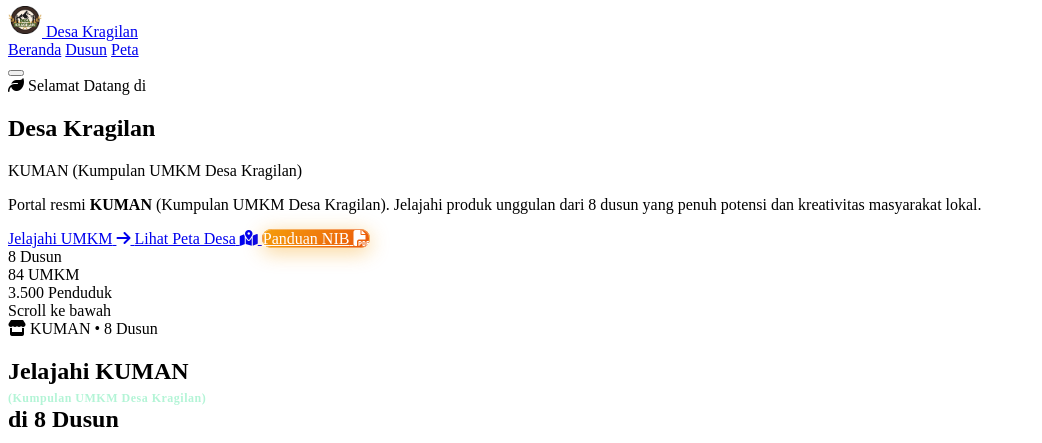
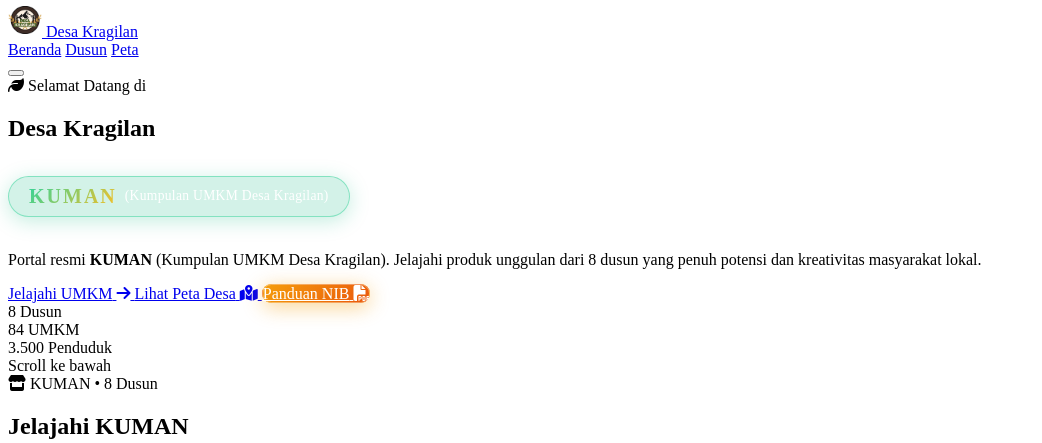
Before and after one commit to royan4321/webdesa, a website with bundled scripts: page index.html in a window 1280 px wide. Shown: the part 851-1294 px from the top of the page, without its empty margins (0-1042 px from the left). Built offline with nearby package versions, Linux system fonts and the light colour scheme.

Commit message:
fix: samakan tampilan kapsul KUMAN di HP dan PC dengan inline style dan cache-busting v=3.0

```diff
--- a/index.html
+++ b/index.html
@@ -16,7 +16,7 @@
     <link rel="preconnect" href="https://fonts.gstatic.com" crossorigin>
     <link href="https://fonts.googleapis.com/css2?family=Plus+Jakarta+Sans:ital,wght@0,200..800;1,200..800&family=Playfair+Display:wght@400;500;600;700&display=swap" rel="stylesheet">
     <link rel="stylesheet" href="https://cdnjs.cloudflare.com/ajax/libs/font-awesome/6.5.1/css/all.min.css">
-    <link rel="stylesheet" href="style.css?v=2.2">
+    <link rel="stylesheet" href="style.css?v=3.0">
 </head>
 <body>
     <!-- Top Scroll Progress Bar -->
@@ -84,9 +84,9 @@
                     <span class="title-line reveal-up" style="--delay: 0.1s">Desa</span>
                     <span class="title-line title-accent reveal-up" style="--delay: 0.3s">Kragilan</span>
                 </h1>
-                <div class="kuman-hero-badge reveal-up" style="--delay: 0.4s">
-                    <span class="kuman-title">KUMAN</span>
-                    <span class="kuman-sub">(Kumpulan UMKM Desa Kragilan)</span>
+                <div class="kuman-hero-badge reveal-up" style="--delay: 0.4s; display: inline-flex; align-items: center; justify-content: center; gap: 8px; flex-wrap: wrap; background: rgba(16, 185, 129, 0.18); background-color: rgba(16, 185, 129, 0.18); border: 1.5px solid rgba(52, 211, 153, 0.5); padding: 8px 20px; border-radius: 50px; margin: 14px auto 18px; box-shadow: 0 4px 20px rgba(16, 185, 129, 0.25); text-align: center;">
+                    <span class="kuman-title" style="font-weight: 800; letter-spacing: 2px; font-size: 1.25rem; color: #34d399; background: linear-gradient(135deg, #34d399, #fbbf24); -webkit-background-clip: text; -webkit-text-fill-color: transparent; display: inline-block;">KUMAN</span>
+                    <span class="kuman-sub" style="font-size: 0.85rem; font-weight: 500; color: #ffffff; letter-spacing: 0.3px;">(Kumpulan UMKM Desa Kragilan)</span>
                 </div>
                 <p class="hero-subtitle reveal-up" style="--delay: 0.5s">
                     Portal resmi <strong>KUMAN</strong> (Kumpulan UMKM Desa Kragilan). Jelajahi produk unggulan dari 8 dusun yang penuh potensi dan kreativitas masyarakat lokal.
--- a/style.css
+++ b/style.css
@@ -2,12 +2,67 @@
    DESA KOSONGAN - MAIN STYLESHEET ENTRY
    =================================== */
 
-@import url('css/variables.css');
-@import url('css/navigation.css');
-@import url('css/components.css');
-@import url('css/sections.css');
-@import url('css/animations.css');
-@import url('css/responsive.css');
+@import url('css/variables.css?v=3.0');
+@import url('css/navigation.css?v=3.0');
+@import url('css/components.css?v=3.0');
+@import url('css/sections.css?v=3.0');
+@import url('css/animations.css?v=3.0');
+@import url('css/responsive.css?v=3.0');
+
+/* ===================================
+   KUMAN BRANDING SAFEGUARDS
+   Guarantees KUMAN pill badge renders identical on mobile & desktop
+   =================================== */
+.kuman-hero-badge {
+    display: inline-flex !important;
+    align-items: center !important;
+    justify-content: center !important;
+    gap: 10px !important;
+    flex-wrap: wrap !important;
+    background: linear-gradient(135deg, rgba(16, 185, 129, 0.2), rgba(245, 158, 11, 0.15)) !important;
+    background-color: rgba(16, 185, 129, 0.18) !important;
+    border: 1.5px solid rgba(52, 211, 153, 0.5) !important;
+    box-shadow: 0 4px 20px rgba(16, 185, 129, 0.25), inset 0 0 12px rgba(16, 185, 129, 0.1) !important;
+    padding: 8px 22px !important;
+    border-radius: 50px !important;
+    margin: 14px auto 18px !important;
+    text-align: center !important;
+}
+
+.kuman-title {
+    font-family: var(--font-primary, 'Plus Jakarta Sans', sans-serif) !important;
+    font-size: 1.35rem !important;
+    font-weight: 800 !important;
+    letter-spacing: 2px !important;
+    color: #34d399 !important;
+    background: linear-gradient(135deg, #34d399, #fbbf24) !important;
+    -webkit-background-clip: text !important;
+    -webkit-text-fill-color: transparent !important;
+    display: inline-block !important;
+    filter: drop-shadow(0 2px 8px rgba(16, 185, 129, 0.35)) !important;
+}
+
+.kuman-sub {
+    font-size: 0.88rem !important;
+    font-weight: 500 !important;
+    color: #ffffff !important;
+    letter-spacing: 0.4px !important;
+}
+
+@media (max-width: 600px) {
+    .kuman-hero-badge {
+        padding: 8px 18px !important;
+        gap: 6px !important;
+        margin: 12px auto 16px !important;
+    }
+    .kuman-title {
+        font-size: 1.2rem !important;
+        letter-spacing: 1.5px !important;
+    }
+    .kuman-sub {
+        font-size: 0.8rem !important;
+    }
+}
 
 /* ===================================
    LOGO SIZING SAFEGUARDS
```
Also changed, not shown: dusun-brajan.html (+1 -1 lines), dusun-dalangan.html (+1 -1 lines), dusun-dokerso.html (+1 -1 lines), dusun-kenangkan.html (+1 -1 lines), dusun-kragilan.html (+1 -1 lines), dusun-kwalikan.html (+1 -1 lines), dusun-mranggen.html (+1 -1 lines), dusun-pangkatan.html (+1 -1 lines), index-new.html (+1 -1 lines).
